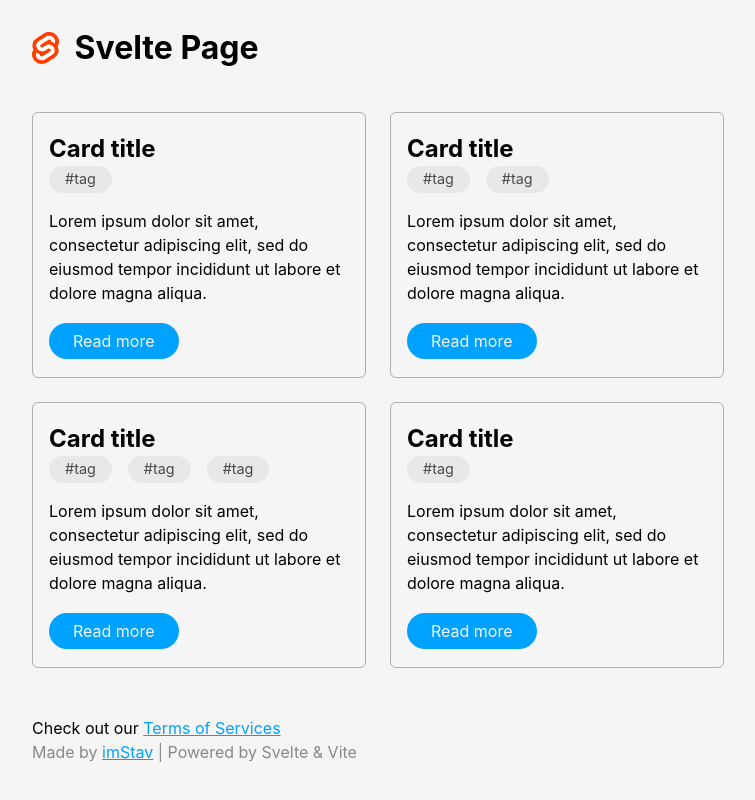
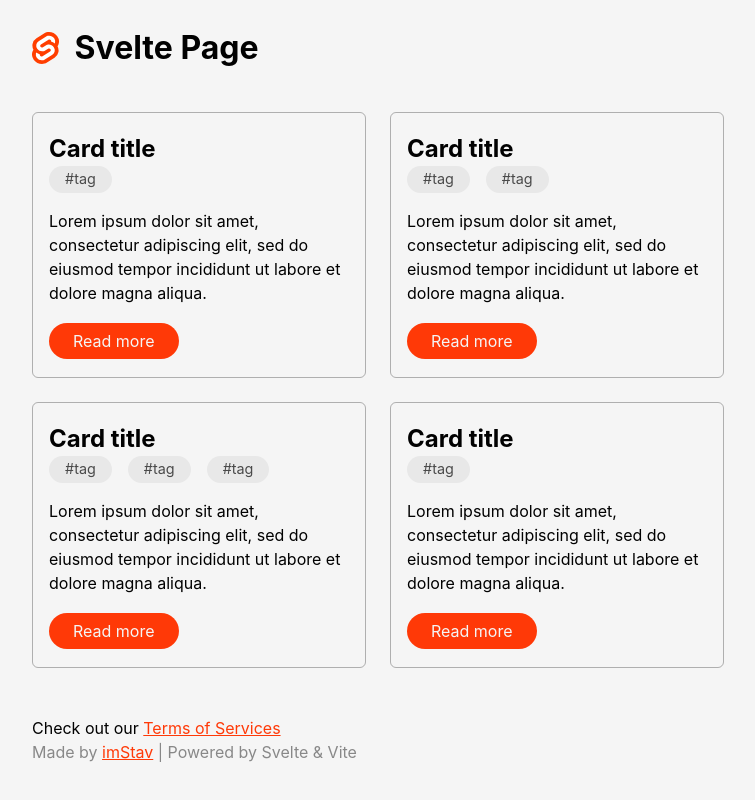
Before and after one commit to imStav/svelte-page, a Svelte app: page / in a window 1280 px wide. Shown: the whole page, without its empty margins (262-1017 px from the left). Built offline with nearby package versions, Linux system fonts and the light colour scheme.

Commit message:
Added new `accent` colors to the UI
Changing accent colors in the main CSS (app.css) will apply changes all over the app.

```diff
--- a/src/app.css
+++ b/src/app.css
@@ -18,6 +18,9 @@
   -webkit-font-smoothing: antialiased;
   -moz-osx-font-smoothing: grayscale;
   -webkit-text-size-adjust: 100%;
+
+  --accent-primary: #ff3907;
+  --accent-secondary: #00a2ff;
 }
 
 body {
@@ -26,7 +29,7 @@ body {
 }
 
 a {
-  color: #00a2ff;
+  color: var(--accent-primary);
 }
 
 a:hover {
--- a/src/lib/Card.svelte
+++ b/src/lib/Card.svelte
@@ -36,7 +36,7 @@
   .card a {
     text-decoration: none;
     color: whitesmoke;
-    background-color: #00a2ff;
+    background-color: var(--accent-primary);
     padding: .5rem 1.5rem;
     border-radius: 100px;
   }
```
